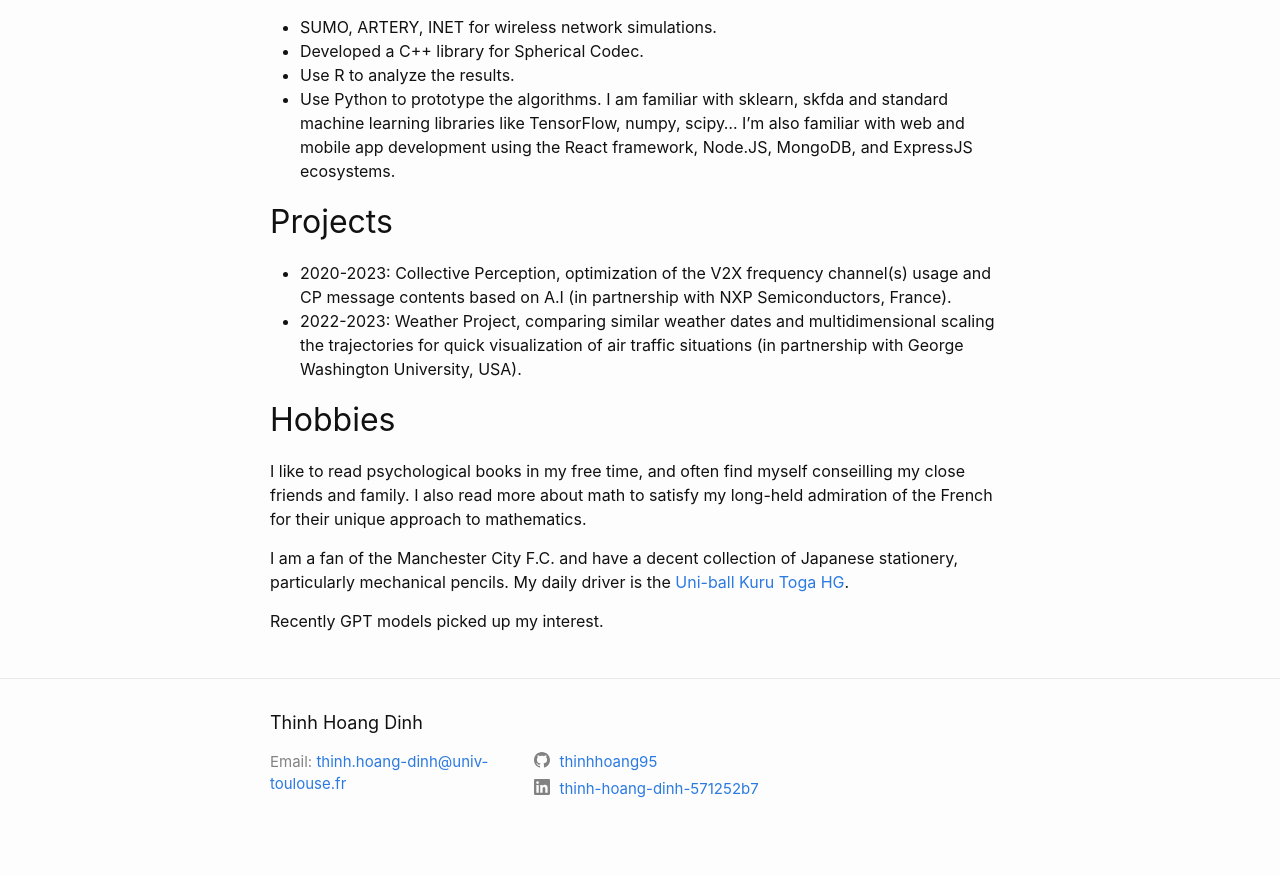
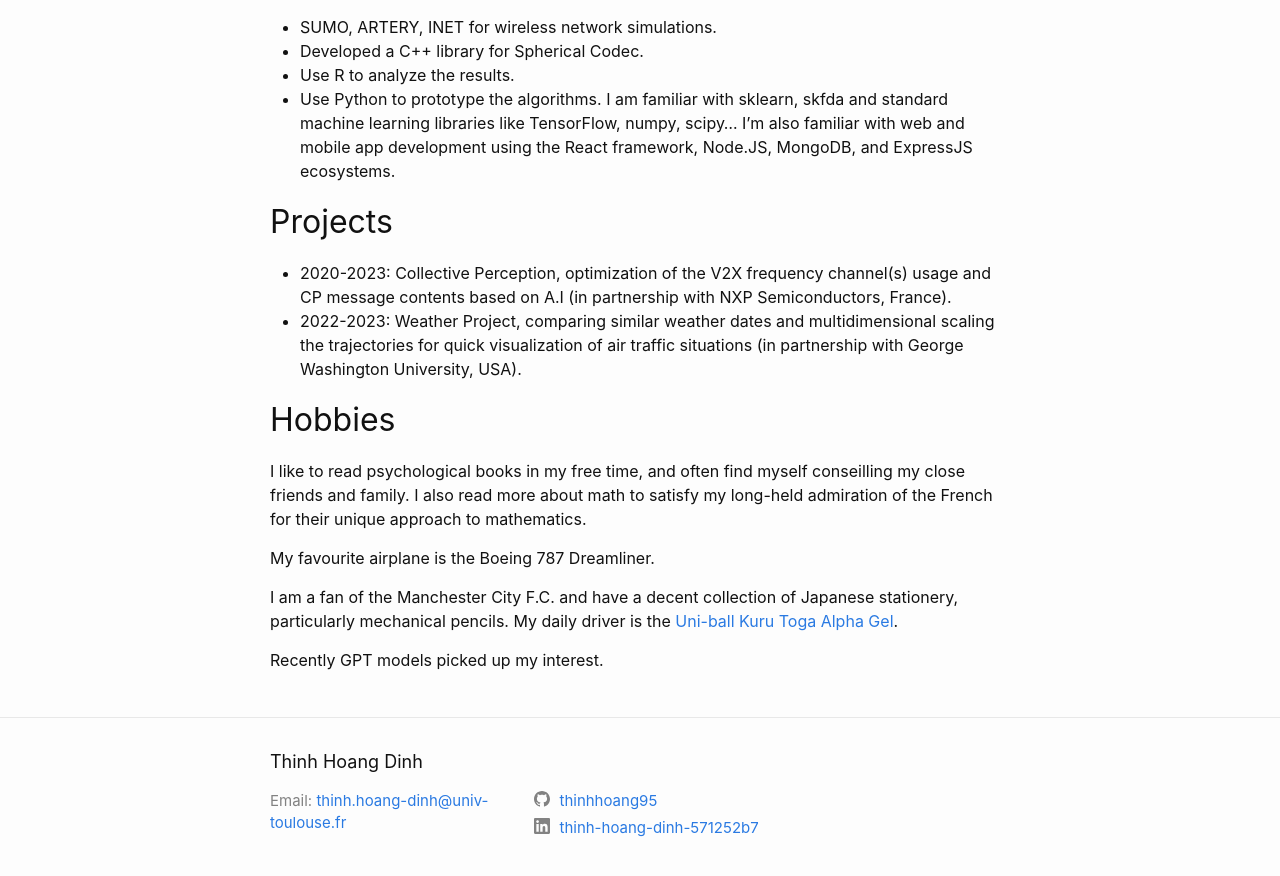
Before and after one commit to thinhhoang95/thinhhoang95.github.io, a Jekyll site: the page built from about.md, in a window 1280 px wide and 900 px high, scrolled down 788 px. Shown: the top 876 px of the window. Built offline with Jekyll 4.4.1, drawn with Linux system fonts in a browser that asks for light colours.

Commit message:
Update about and experience

```diff
--- a/about.md
+++ b/about.md
@@ -42,6 +42,8 @@ I'm also familiar with web and mobile app development using the React framework,
 
 I like to read psychological books in my free time, and often find myself conseilling my close friends and family. I also read more about math to satisfy my long-held admiration of the French for their unique approach to mathematics.
 
-I am a fan of the Manchester City F.C. and have a decent collection of Japanese stationery, particularly mechanical pencils. My daily driver is the [Uni-ball Kuru Toga HG](https://www.mpuni.co.jp/products/mechanical_pencils/sharp_pen/kurutoga/high_grade.html).
+My favourite airplane is the Boeing 787 Dreamliner.
+
+I am a fan of the Manchester City F.C. and have a decent collection of Japanese stationery, particularly mechanical pencils. My daily driver is the [Uni-ball Kuru Toga Alpha Gel](https://www.mpuni.co.jp/products/mechanical_pencils/sharp_pen/uni_a-gel/uni_agel.html).
 
 Recently GPT models picked up my interest.
```
Also changed, not shown: experience.md (+1 -1 lines).
